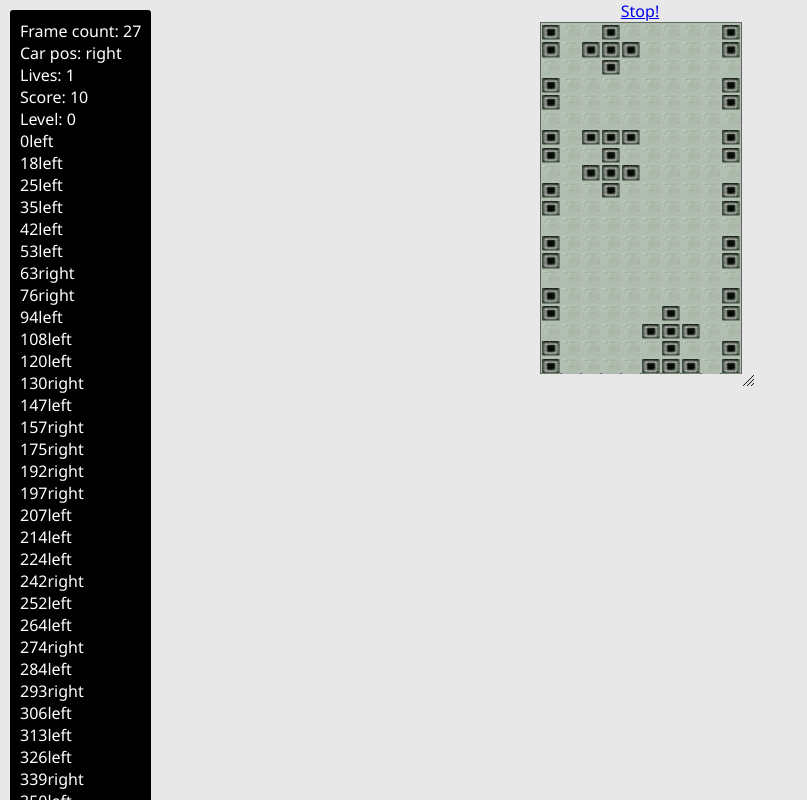
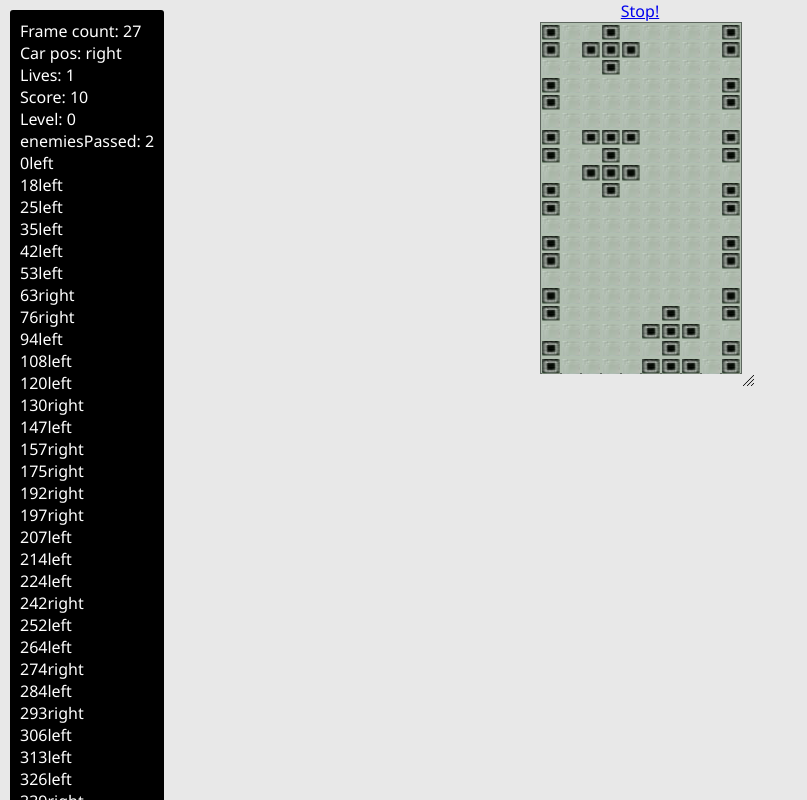
Before and after one commit to fdruga/BrickGame, a plain HTML site: page index.html in a window 1280 px wide. Both pictures are taken after a click on the element "START". Shown: the top 800 px of the page, without its empty margins (0-807 px from the left). Drawn offline with Linux system fonts and the light colour scheme.

Commit message:
Properly implemented leveling up based on the number of enemies passed

```diff
--- a/Scripts/game.js
+++ b/Scripts/game.js
@@ -4,21 +4,24 @@
 /// <reference path="car.js" />
 /// <reference path="opponents.js" />
 
-var bits = new Array();
-var roadStep = 0;
-var screen = null;
-var userCarPosition = null;
-var frameCount = 0;
-var frameInterval = null;
-var pause = false;
-var enemies = [];
-var enemiesTimeFrame = [];
-var gameSpeed = 100;
-var colision = false;
-var colisitonAtFrame = 0;
-var lives = 1;
-var score = 0;
-var level = 0;
+var bits,
+  roadStep,
+  screen,
+  userCarPosition,
+  frameCount,
+  frameInterval,
+  pause,
+  enemies,
+  enemiesTimeFrame,
+  gameSpeed,
+  colision,
+  colisitonAtFrame,
+  lives,
+  score,
+  level,
+  godMode,
+  enemiesPassed,
+  currentEnemiesPassed;
 
 function resetAllVariables() {
   bits = new Array();
@@ -36,6 +39,9 @@ function resetAllVariables() {
   lives = 1;
   score = 0;
   level = 0;
+  godMode = true;
+  enemiesPassed = 1;
+  currentEnemiesPassed = 0;
 }
 
 function Game() {
@@ -135,6 +141,8 @@ function addOpponent() {
   for (var i = 0; i < enemies.length; i++) {
     if (enemies[i].carLine == 23) {
       enemies.splice(i, 1);
+      console.log(enemiesPassed);
+      enemiesPassed++;
     }
   }
 
@@ -204,6 +212,7 @@ function updateScreen(countFrame) {
   $("#lives").html("Lives: " + this.lives);
   $("#score").html("Score: " + this.score);
   $("#level").html("Level: " + this.level);
+  $("#enemiesPassed").html("enemiesPassed: " + enemiesPassed);
 
   for (var i = 0; i < bits.length; i++) {
     var line = $("<li></li>");
@@ -224,11 +233,14 @@ function updateScreen(countFrame) {
   if (frameCount % 15 === 0) {
     this.score += 10;
   }
-  if (frameCount % 300 === 0) {
-    // Game speeds up at every 200 points
+
+  // Game speeds up at every 30 enemies passed
+  if (enemiesPassed % 30 === 0 && currentEnemiesPassed !== enemiesPassed) {
+    this.level += 1;
+    currentEnemiesPassed = enemiesPassed;
+    gameSpeed = gameSpeed - 10;
+
     clearInterval(frameInterval);
-    this.level += 1;
-    gameSpeed = gameSpeed - 10;
     frameInterval = window.setInterval(function () {
       drawFrame(true);
     }, gameSpeed);
@@ -261,7 +273,7 @@ function collisionDetection() {
           $(this).removeClass("screenShake").dequeue();
         });
 
-      if (this.lives === 0) {
+      if (this.lives === 0 && !godMode) {
         gameIsOver();
       }
     }
--- a/index.html
+++ b/index.html
@@ -22,6 +22,7 @@
         <p id="lives">Lives:</p>
         <p id="score">Score:</p>
         <p id="level">Level:</p>
+        <p id="enemiesPassed">EnemiesPassed:</p>
         <div id="enemyFrames"></div>
       </div>
       <div id="buttonContainer">
```
